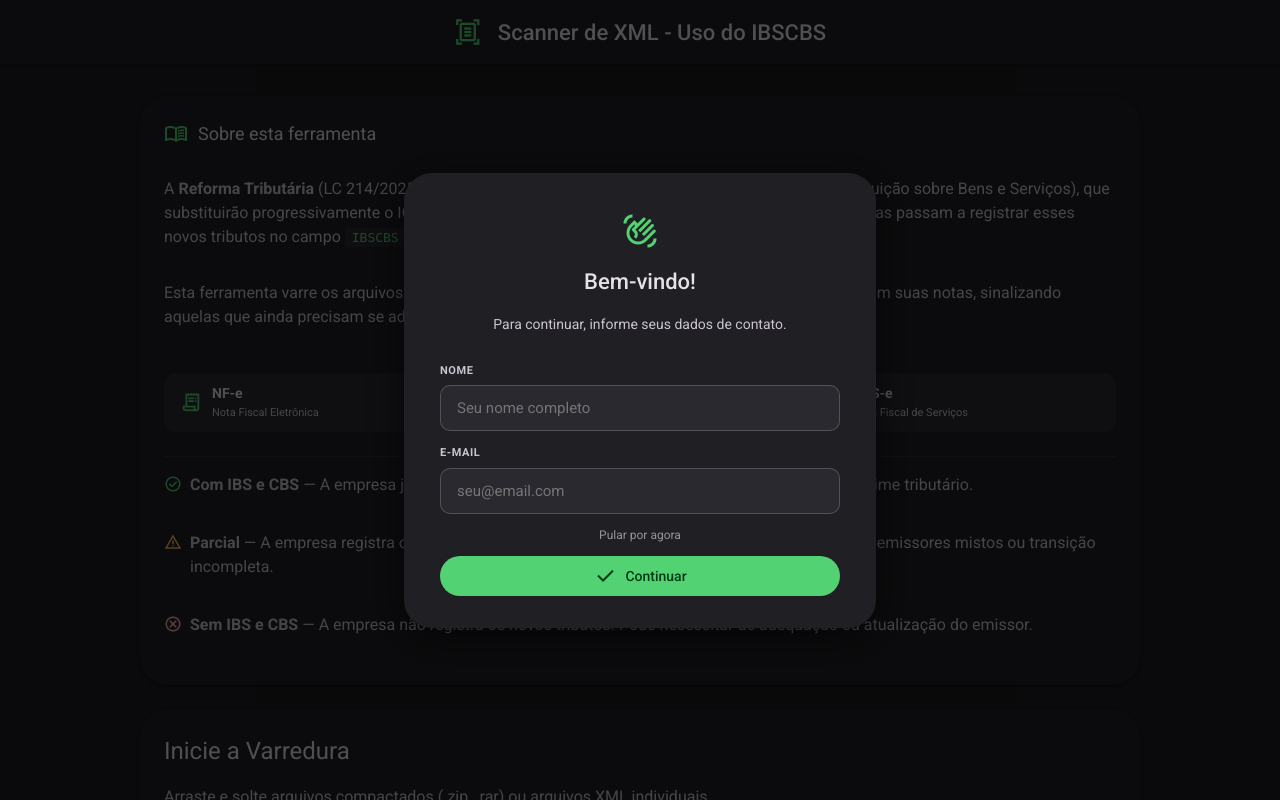
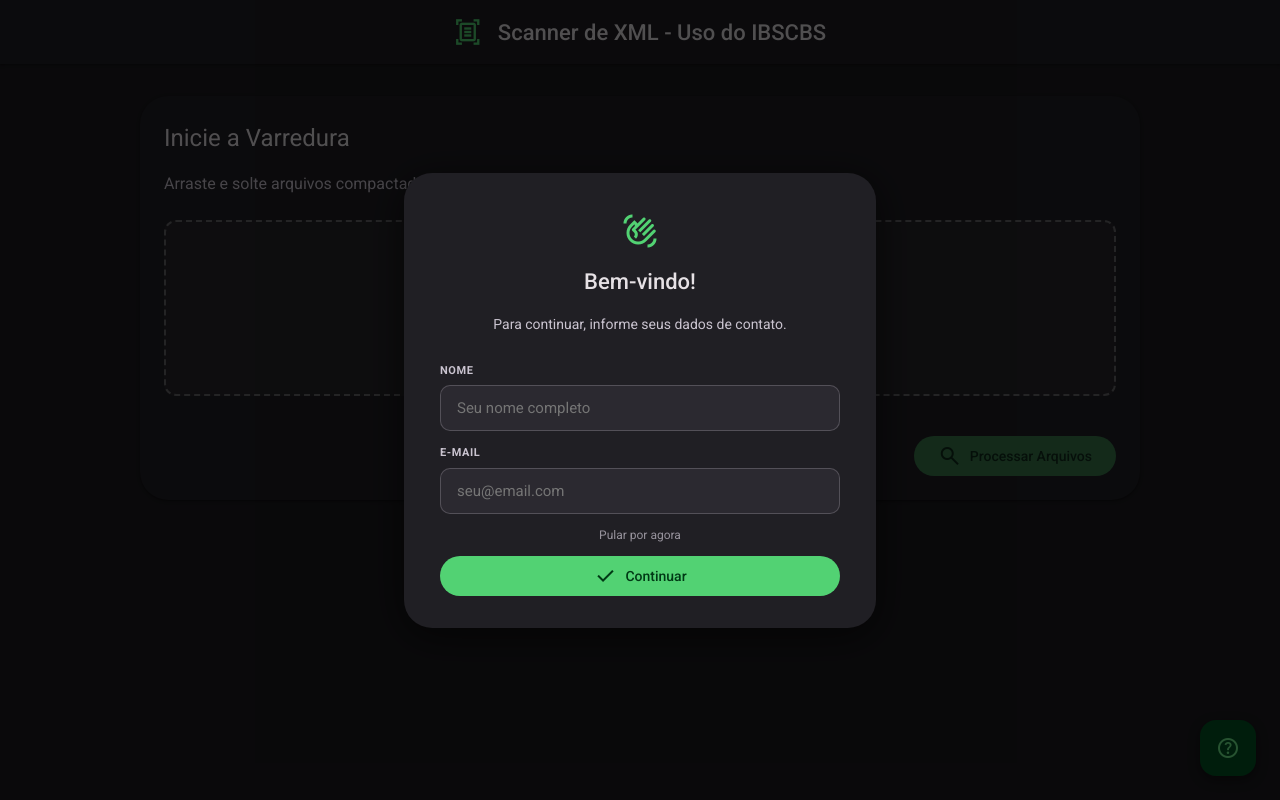
Before and after one commit to Mateusallz1/ibscbs-scanner, a Flask app: page / in a window 1280 px wide. Run offline with Flask 3, Linux system fonts and the light colour scheme; parts of the project's set-up code (start-up, migrations or seed data) failed here and were passed over.

Commit message:
Add info modal with button to display tool information and formats

```diff
--- a/static/script.js
+++ b/static/script.js
@@ -377,6 +377,18 @@ document.addEventListener('DOMContentLoaded', () => {
         });
     }
 
+    // --- Info Modal ---
+    const infoModal = document.getElementById('info-modal');
+    document.getElementById('btn-info-open').addEventListener('click', () => {
+        infoModal.classList.remove('hidden');
+    });
+    document.getElementById('btn-info-close').addEventListener('click', () => {
+        infoModal.classList.add('hidden');
+    });
+    infoModal.addEventListener('click', (e) => {
+        if (e.target === infoModal) infoModal.classList.add('hidden');
+    });
+
     // --- Lead Capture Modal ---
     const leadModal = document.getElementById('lead-modal');
     const leadForm = document.getElementById('lead-form');
--- a/static/style.css
+++ b/static/style.css
@@ -472,6 +472,31 @@ body.md-body {
     transform: rotate(180deg);
 }
 
+/* Floating Action Button */
+.md-fab {
+    position: fixed;
+    bottom: 24px;
+    right: 24px;
+    width: 56px;
+    height: 56px;
+    border-radius: 16px;
+    background: var(--md-sys-color-primary-container);
+    color: var(--md-sys-color-on-primary-container);
+    border: none;
+    cursor: pointer;
+    display: flex;
+    align-items: center;
+    justify-content: center;
+    box-shadow: 0 4px 12px rgba(0, 0, 0, 0.45);
+    transition: box-shadow 0.2s, transform 0.2s;
+    z-index: 100;
+}
+
+.md-fab:hover {
+    box-shadow: 0 6px 20px rgba(0, 0, 0, 0.55);
+    transform: translateY(-2px);
+}
+
 /* Lead Capture Modal */
 .modal-overlay {
     position: fixed;
--- a/templates/index.html
+++ b/templates/index.html
@@ -28,68 +28,6 @@
     </header>
 
     <main class="md-main-container">
-
-        <!-- About Section -->
-        <section class="md-card elevation-1 info-section">
-            <div class="md-card-content">
-
-                <div class="info-header">
-                    <span class="material-symbols-outlined text-primary">menu_book</span>
-                    <h2 class="md-headline">Sobre esta ferramenta</h2>
-                </div>
-
-                <p class="md-body-text">
-                    A <strong>Reforma Tributária</strong> (LC&nbsp;214/2025) institui o <strong>IBS</strong>
-                    (Imposto sobre Bens e Serviços) e a <strong>CBS</strong> (Contribuição sobre Bens e Serviços),
-                    que substituirão progressivamente o ICMS, ISS, PIS e COFINS. A partir de 2026, as notas fiscais
-                    eletrônicas passam a registrar esses novos tributos no campo <code class="inline-code">IBSCBS</code>.
-                </p>
-                <p class="md-body-text" style="margin-top: 8px;">
-                    Esta ferramenta varre os arquivos XML enviados e identifica quais empresas já declaram o IBSCBS
-                    em suas notas, sinalizando aquelas que ainda precisam se adequar à nova obrigação tributária.
-                </p>
-
-                <div class="info-formats">
-                    <div class="info-format-chip">
-                        <span class="material-symbols-outlined">receipt_long</span>
-                        <div>
-                            <span class="format-name">NF-e</span>
-                            <span class="format-desc">Nota Fiscal Eletrônica</span>
-                        </div>
-                    </div>
-                    <div class="info-format-chip">
-                        <span class="material-symbols-outlined">storefront</span>
-                        <div>
-                            <span class="format-name">NFC-e</span>
-                            <span class="format-desc">Nota Fiscal ao Consumidor</span>
-                        </div>
-                    </div>
-                    <div class="info-format-chip">
-                        <span class="material-symbols-outlined">home_repair_service</span>
-                        <div>
-                            <span class="format-name">NFS-e</span>
-                            <span class="format-desc">Nota Fiscal de Serviços</span>
-                        </div>
-                    </div>
-                </div>
-
-                <div class="info-legend">
-                    <div class="legend-item">
-                        <span class="material-symbols-outlined text-success legend-icon">check_circle</span>
-                        <span class="md-body-text"><strong>Com IBS e CBS</strong> — A empresa já registra o IBS e a CBS em todas as notas. Adequada ao novo regime tributário.</span>
-                    </div>
-                    <div class="legend-item">
-                        <span class="material-symbols-outlined text-warning legend-icon">warning</span>
-                        <span class="md-body-text"><strong>Parcial</strong> — A empresa registra o IBS e a CBS em parte das notas, mas não em todas. Pode indicar emissores mistos ou transição incompleta.</span>
-                    </div>
-                    <div class="legend-item">
-                        <span class="material-symbols-outlined text-error legend-icon">cancel</span>
-                        <span class="md-body-text"><strong>Sem IBS e CBS</strong> — A empresa não registra os novos tributos. Pode necessitar de adequação ou atualização do emissor.</span>
-                    </div>
-                </div>
-
-            </div>
-        </section>
 
         <!-- Input Card -->
         <section class="md-card elevation-1">
@@ -213,6 +151,78 @@
 
     </main>
 
+    <!-- About FAB -->
+    <button type="button" id="btn-info-open" class="md-fab" title="Sobre esta ferramenta">
+        <span class="material-symbols-outlined">help</span>
+    </button>
+
+    <!-- Info Modal -->
+    <div id="info-modal" class="modal-overlay hidden">
+        <div class="modal-card modal-card--info">
+
+            <div class="info-modal-header">
+                <div class="info-header">
+                    <span class="material-symbols-outlined text-primary">menu_book</span>
+                    <h2 class="md-headline">Sobre esta ferramenta</h2>
+                </div>
+                <button type="button" id="btn-info-close" class="modal-close-btn">
+                    <span class="material-symbols-outlined">close</span>
+                </button>
+            </div>
+
+            <p class="md-body-text">
+                A <strong>Reforma Tributária</strong> (LC&nbsp;214/2025) institui o <strong>IBS</strong>
+                (Imposto sobre Bens e Serviços) e a <strong>CBS</strong> (Contribuição sobre Bens e Serviços),
+                que substituirão progressivamente o ICMS, ISS, PIS e COFINS. A partir de 2026, as notas fiscais
+                eletrônicas passam a registrar esses novos tributos no campo <code class="inline-code">IBSCBS</code>.
+            </p>
+            <p class="md-body-text" style="margin-top: 8px;">
+                Esta ferramenta varre os arquivos XML enviados e identifica quais empresas já declaram o IBS e a CBS
+                em suas notas, sinalizando aquelas que ainda precisam se adequar à nova obrigação tributária.
+            </p>
+
+            <div class="info-formats">
+                <div class="info-format-chip">
+                    <span class="material-symbols-outlined">receipt_long</span>
+                    <div>
+                        <span class="format-name">NF-e</span>
+                        <span class="format-desc">Nota Fiscal Eletrônica</span>
+                    </div>
+                </div>
+                <div class="info-format-chip">
+                    <span class="material-symbols-outlined">storefront</span>
+                    <div>
+                        <span class="format-name">NFC-e</span>
+                        <span class="format-desc">Nota Fiscal ao Consumidor</span>
+                    </div>
+                </div>
+                <div class="info-format-chip">
+                    <span class="material-symbols-outlined">home_repair_service</span>
+                    <div>
+                        <span class="format-name">NFS-e</span>
+                        <span class="format-desc">Nota Fiscal de Serviços</span>
+                    </div>
+                </div>
+            </div>
+
+            <div class="info-legend">
+                <div class="legend-item">
+                    <span class="material-symbols-outlined text-success legend-icon">check_circle</span>
+                    <span class="md-body-text"><strong>Com IBS e CBS</strong> — A empresa já registra o IBS e a CBS em todas as notas. Adequada ao novo regime tributário.</span>
+                </div>
+                <div class="legend-item">
+                    <span class="material-symbols-outlined text-warning legend-icon">warning</span>
+                    <span class="md-body-text"><strong>Parcial</strong> — A empresa registra o IBS e a CBS em parte das notas, mas não em todas. Pode indicar emissores mistos ou transição incompleta.</span>
+                </div>
+                <div class="legend-item">
+                    <span class="material-symbols-outlined text-error legend-icon">cancel</span>
+                    <span class="md-body-text"><strong>Sem IBS e CBS</strong> — A empresa não registra os novos tributos. Pode necessitar de adequação ou atualização do emissor.</span>
+                </div>
+            </div>
+
+        </div>
+    </div>
+
     <!-- Lead Capture Modal -->
     <div id="lead-modal" class="modal-overlay hidden">
         <div class="modal-card">
```
Also changed, not shown: other parts of static/style.css (+52 -0 lines).
